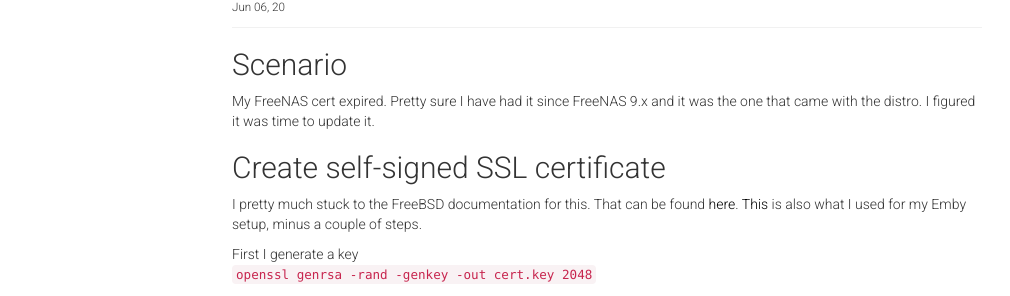
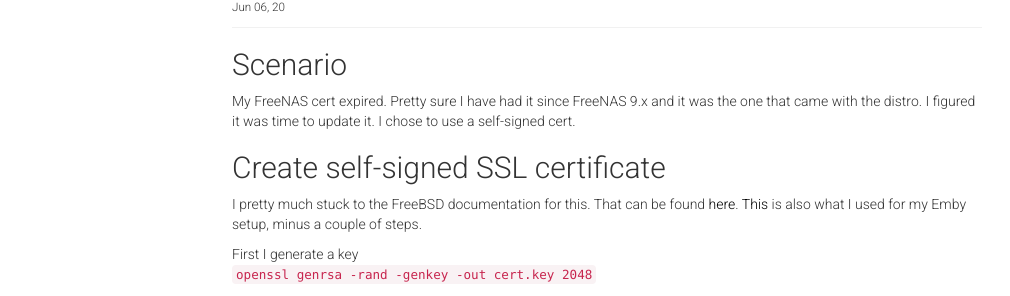
Before and after one commit to cbrookins/cbrookins.github.io, a Jekyll site: the page built from _posts/2020-06-06-update-freenas-gui-ssl-certificate.markdown, in a window 1280 px wide. Shown: the part 278-574 px from the top of the page, without its empty margins (33-1043 px from the left). Built offline with Jekyll 4.4.1, drawn with Linux system fonts in a browser that asks for light colours; nearby versions of some CDN libraries.

Commit message:
Update 2020-06-06-update-freenas-gui-ssl-certificate.markdown

```diff
--- a/_posts/2020-06-06-update-freenas-gui-ssl-certificate.markdown
+++ b/_posts/2020-06-06-update-freenas-gui-ssl-certificate.markdown
@@ -5,7 +5,7 @@
 ---
 
 ## Scenario
-My FreeNAS cert expired.  Pretty sure I have had it since FreeNAS 9.x and it was the one that came with the distro. I figured it was time to update it.
+My FreeNAS cert expired.  Pretty sure I have had it since FreeNAS 9.x and it was the one that came with the distro. I figured it was time to update it. I chose to use a self-signed cert.
 
 ## Create self-signed SSL certificate
 I pretty much stuck to the FreeBSD documentation for this.  That can be found [here](https://www.freebsd.org/doc/handbook/openssl.html). [This](https://tech.brookins.info/2020/03/27/Enable-Emby-over-SSL-with-FreeBSD.html) is also what I used for my Emby setup, minus a couple of steps.
```
